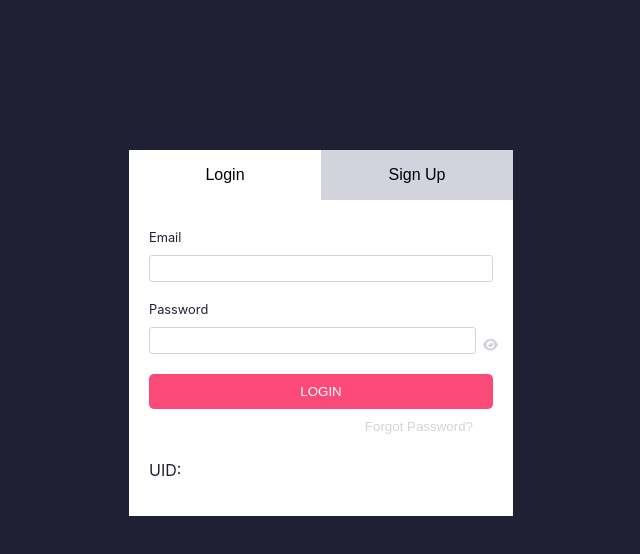
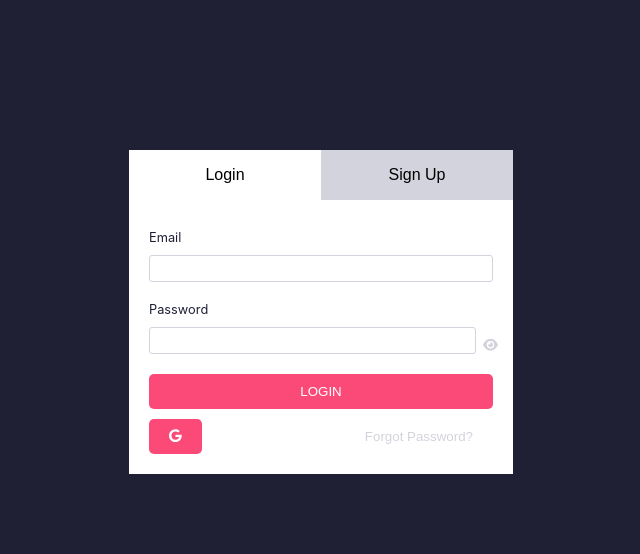
Before and after one commit to pukii1/movie, a React (Create React App) app: page /login in a window 1280 px wide. Both pictures are taken after a click on the button "Login". Shown: the top 554 px of the page, without its empty margins (319-959 px from the left). Built offline with nearby package versions, Linux system fonts and the light colour scheme; no server answers.

Commit message:
added 'user-not-found' error in login comp + added google login option to Login comp

```diff
--- a/src/components/Login.jsx
+++ b/src/components/Login.jsx
@@ -5,6 +5,7 @@ import { signInWithEmailAndPassword } from "firebase/auth";
 import {auth} from "../configs/firebaseConfig"
 import { FontAwesomeIcon } from '@fortawesome/react-fontawesome';
 import { faEye, faEyeSlash } from '@fortawesome/free-solid-svg-icons';
+import GoogleSignIn from './GoogleSignIn';
 
 
 export default function Login() {
@@ -18,16 +19,32 @@ export default function Login() {
   const [showPwd, setShowPwd] = useState(false);
   const [wrongPwd, setWrongPwd] = useState(false);
   const [addWrongPwdClass, setAddWrongPwdClass] = useState(false);
-
+  const [userNotFound, setUserNotFound] = useState(false)
+  const [addUserNotFoundClass, setAddUserNotFoundClass] = useState(false)
 
   const loginErrorHandling = (errCode)=>{
     switch(errCode){
       case "auth/wrong-password":
         setWrongPwd(true)
         break;
+      case "auth/user-not-found":
+        setUserNotFound(true)
+        break;
     }
   }
 
+
+  //add red outline to email input field on "user-not-found" error
+  useEffect(()=>{
+    if(userNotFound){
+      setAddUserNotFoundClass(true)
+    } else {
+      setAddUserNotFoundClass(false)
+    }
+  }, [userNotFound])
+
+
+  //add red outline to pwd input field on "wrong-password" errror
   useEffect(()=>{
     if(wrongPwd){
       setAddWrongPwdClass(true);
@@ -69,6 +86,7 @@ export default function Login() {
     console.log("resetting pwd....")
   }
   const onChangeEmail = (e)=>{
+    setUserNotFound(false);
     setEmail(e.target.value)
   }
   const onChangePwd = (e)=>{
@@ -82,10 +100,13 @@ export default function Login() {
     <div className="login">
        <label htmlFor="emailInput">Email</label>
         <input
-          className="inputField"
+          className={`inputField ${addUserNotFoundClass ? 'userNotFound' : ''}`}
           id="emailInput"
           type="email"
           onChange={onChangeEmail}/>
+        { addUserNotFoundClass && <p className="userNotFoundTxt">It appears that you dont have an existing account. Please sign up before logging in.</p>}
+
+
         <label htmlFor="pwdInput">Password</label>
         <div className="pwdContainer">
           <input
@@ -103,9 +124,11 @@ export default function Login() {
         <button className="btnSubmit" onClick={login} type="submit">
           LOGIN
         </button>
-        <button onClick={resetPwd} className="btnContainer forgotPwd">Forgot Password?</button>
+        <div className="googleAndResetContainer">
+          <GoogleSignIn setUser={setUser}/>
+          <button onClick={resetPwd} className="btnContainer forgotPwd">Forgot Password?</button>
+        </div>
 
-      <p>UID: {user?.uid}</p>
     </div>
   )
 }
--- a/src/components/SignUp.jsx
+++ b/src/components/SignUp.jsx
@@ -67,6 +67,7 @@ export default function SignUp() {
 
 
   const onChangeEmail = (e)=>{
+    setAddUserAlreadyExistsClass(false)
     setEmail(e.target.value)
   }
   const onChangePwd = (e)=>{
@@ -103,7 +104,6 @@ export default function SignUp() {
 
         <GoogleSignIn setUser={setUser}/>
 
-      <p>UID: {user?.uid}</p>
     </div>
   )
 }
--- a/src/styles/SignUp.scss
+++ b/src/styles/SignUp.scss
@@ -25,11 +25,11 @@
     border-radius: 3px;
     margin-bottom: 10px;
 
-    &.wrongPwd,&.userAlreadyExists{
+    &.wrongPwd,&.userAlreadyExists, &.userNotFound{
       border-color: red;
     }
   }
-  .userAlreadyExistsTxt, .wrongPwdTxt{
+  .userAlreadyExistsTxt, .wrongPwdTxt, .userNotFoundTxt{
     color: red;
     font-size: .7em;
     margin-top: 0;
@@ -75,10 +75,19 @@
   }
   .forgotPwd{
     text-align: end;
-    width: 100%;
+    width: 60%;
   }
 
+  .googleAndResetContainer{
+    margin-top: 10px;
+    display: flex;
+    width: 100%;
+    justify-content: space-between;
 
+    .googleSignIn{
+      margin: 0;
+    }
+  }
   .btnContainer{
     background-color: $white;
     color: $grey;
```
Also changed, not shown: src/notes.txt.
